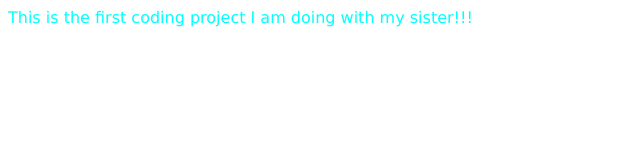
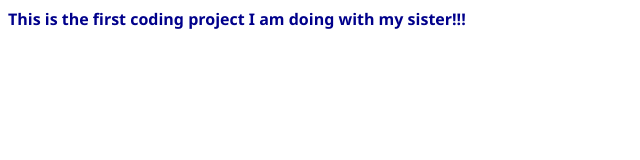
Before and after one commit to Suzette-P94/1stGithub, a plain HTML site: page index.html in a window 1280 px wide. Shown: the whole page, without its empty margins (0-640 px from the left). Drawn offline with Linux system fonts and the light colour scheme.

Commit message:
updated color and font

```diff
--- a/styles.css
+++ b/styles.css
@@ -1,5 +1,5 @@
 * {
-color: aqua;
-font: bolder;
-font-family: 'Lucida Sans', 'Lucida Sans Regular', 'Lucida Grande', 'Lucida Sans Unicode', Geneva, Verdana, sans-serif;
+color: darkblue;
+font-family: 'Segoe UI', Tahoma, Geneva, Verdana, sans-serif;
+font-weight: bold;
 }
```
